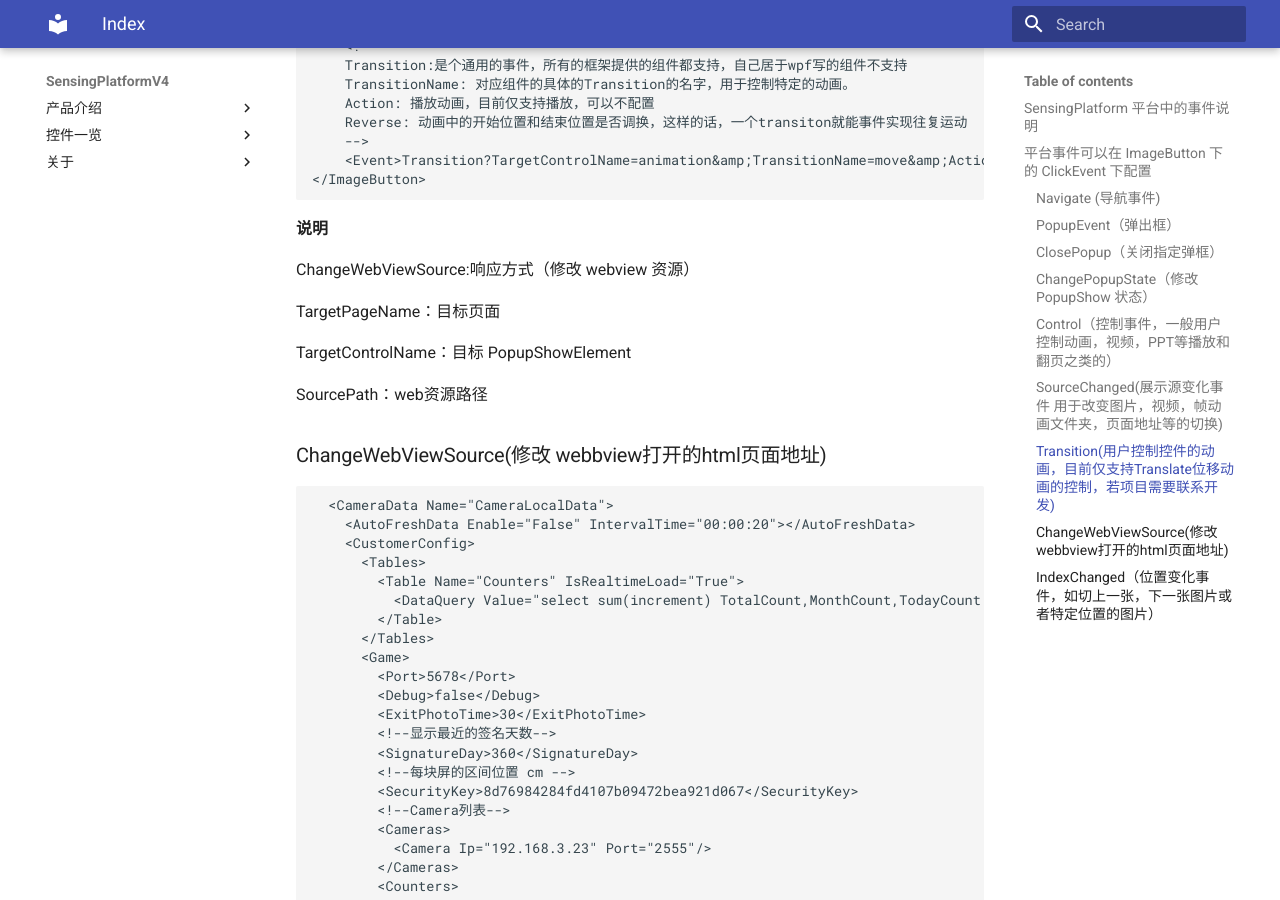
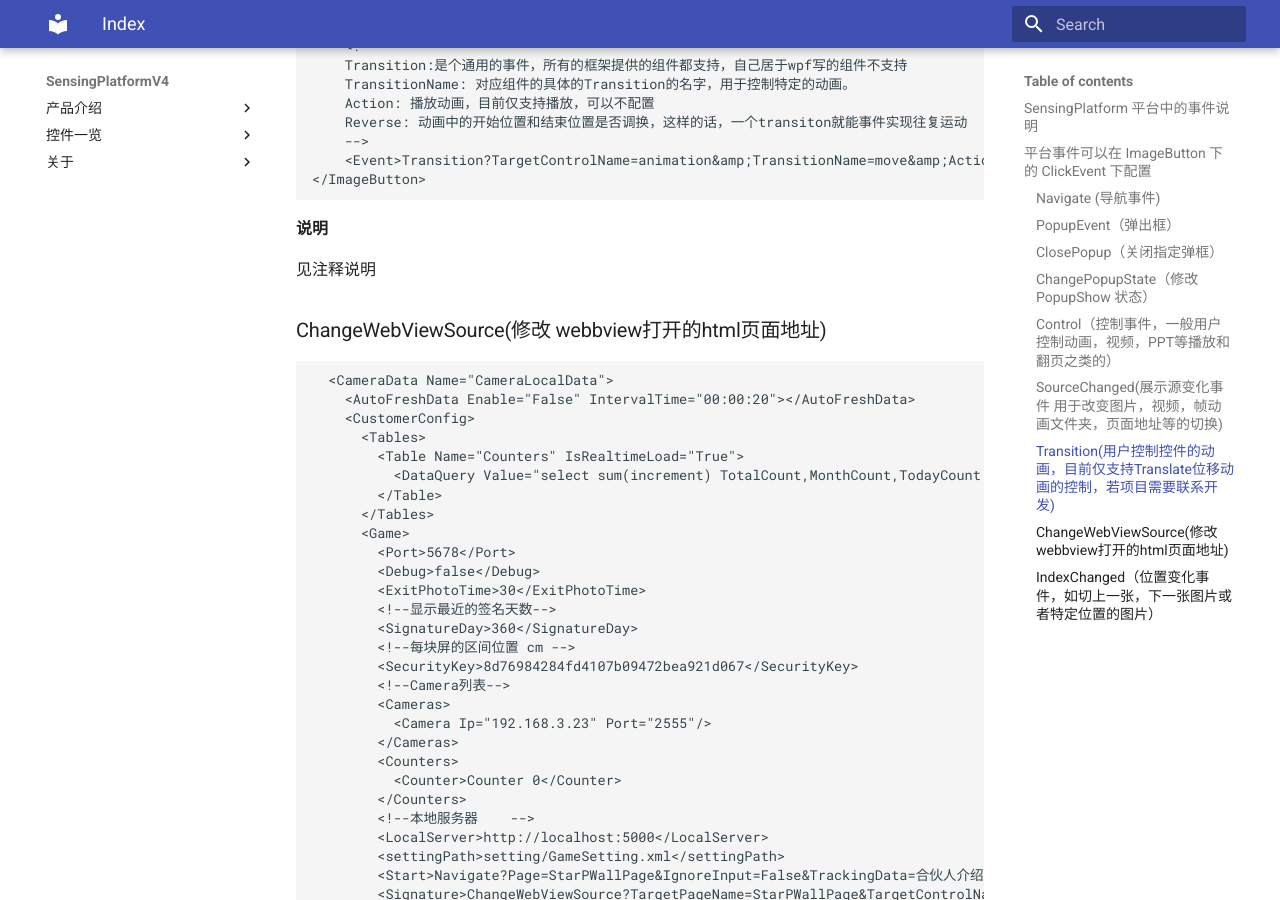
Before and after one commit to troncell/SensingPlatformDocs, an MkDocs documentation site: the page built from docs/事件一览/README.md, in a window 1280 px wide and 900 px high, scrolled down 4276 px. Built offline with MkDocs 1.6.1 and Material for MkDocs 9.7.7, drawn with Linux system fonts in a browser that asks for light colours.

Commit message:
Update README.md

```diff
--- a/docs/事件一览/README.md
+++ b/docs/事件一览/README.md
@@ -201,13 +201,7 @@ SourcePath：web资源路径
 
 **说明**
 
-ChangeWebViewSource:响应方式（修改 webview 资源）
-
-TargetPageName：目标页面
-
-TargetControlName：目标 PopupShowElement
-
-SourcePath：web资源路径
+见注释说明
 
 ### ChangeWebViewSource(修改 webbview打开的html页面地址)
 
```
